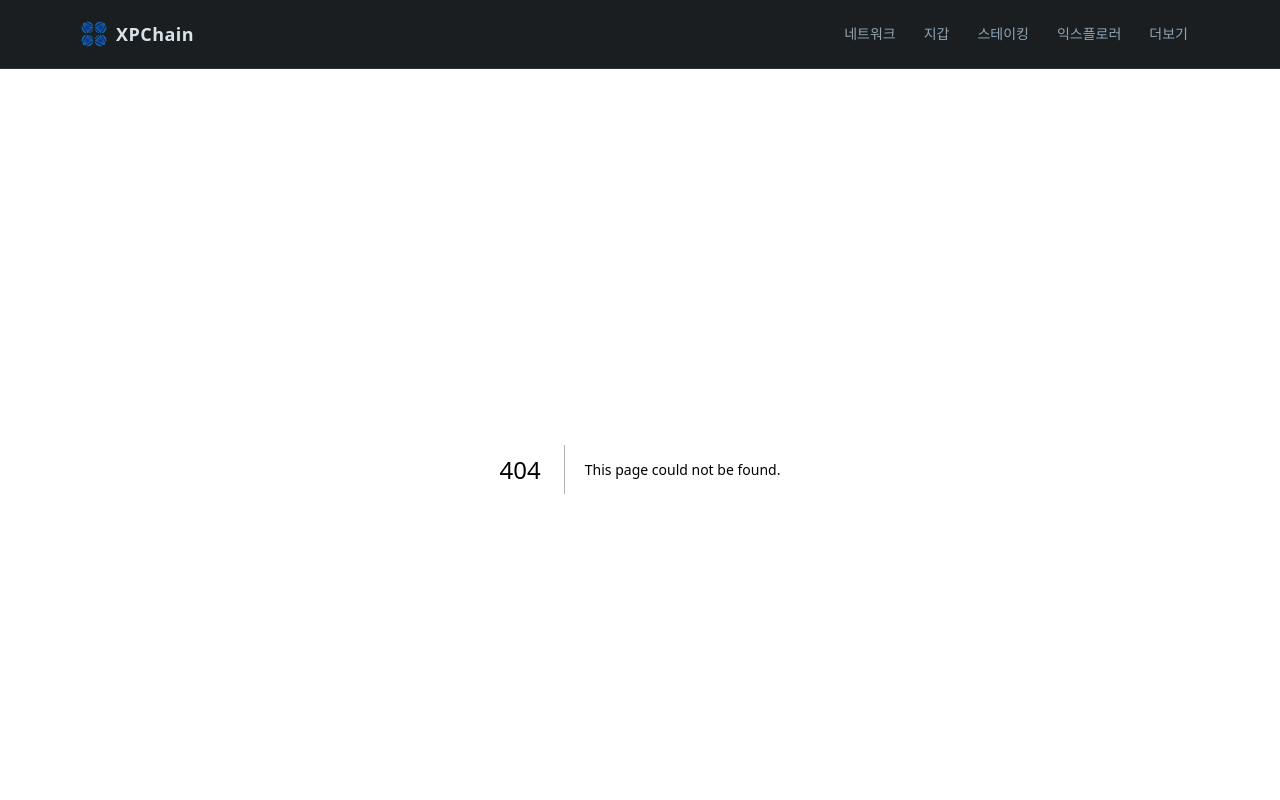
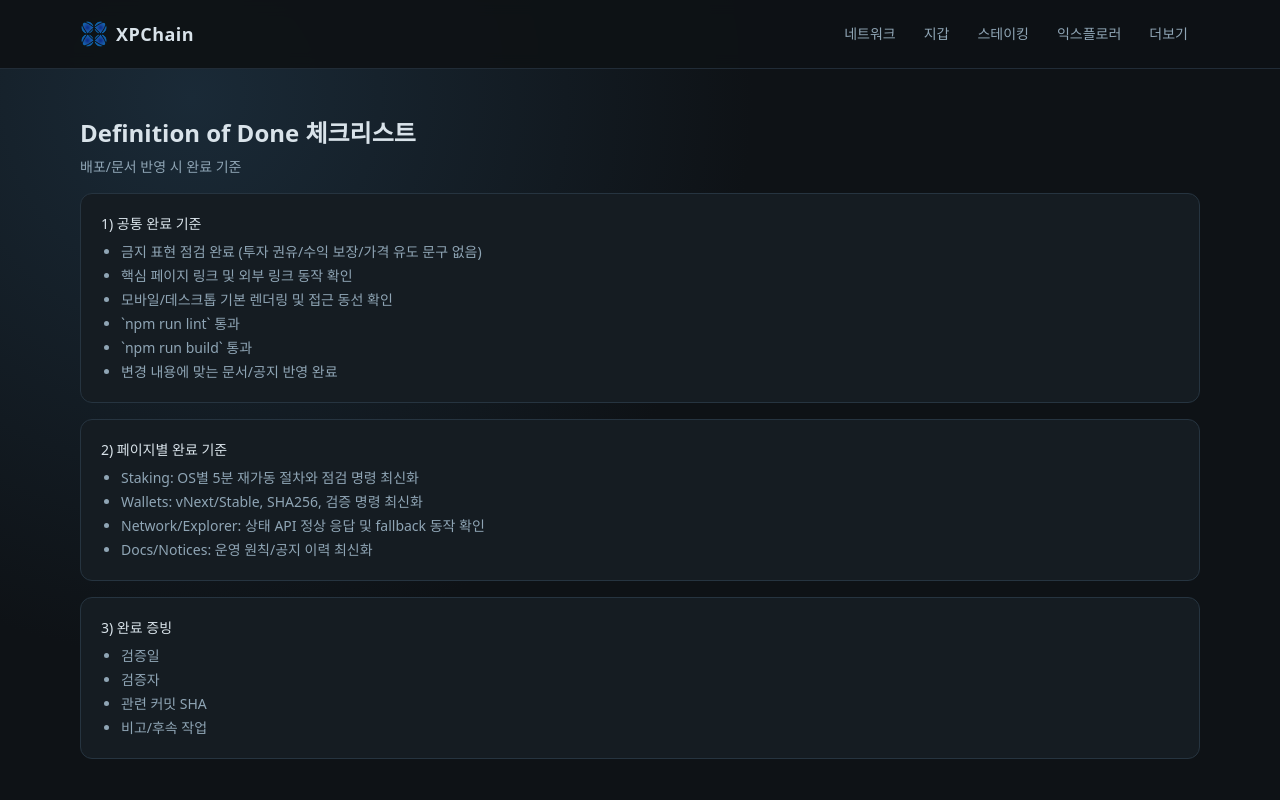
Before and after one commit to arnoldcho/xpchain-web, a Next.js app: page /docs/definition-of-done-checklist in a window 1280 px wide. Before the commit this address had no page. Shown: the top 800 px of the page. Built offline with nearby package versions, Linux system fonts and the light colour scheme.

Commit message:
docs: Definition of Done 체크리스트 추가 및 완료 반영

```diff
--- /dev/null
+++ b/app/docs/definition-of-done-checklist/page.tsx
@@ -0,0 +1,44 @@
+import { Section } from '@/components/Section';
+
+export default function DefinitionOfDoneChecklistPage() {
+  return (
+    <>
+      <h1 className="sr-only">Definition of Done 체크리스트</h1>
+      <Section title="Definition of Done 체크리스트" subtitle="배포/문서 반영 시 완료 기준">
+        <div className="space-y-4 text-sm text-mute">
+          <article className="panel p-5">
+            <p className="font-medium text-text">1) 공통 완료 기준</p>
+            <ul className="mt-2 list-disc space-y-1 pl-5">
+              <li>금지 표현 점검 완료 (투자 권유/수익 보장/가격 유도 문구 없음)</li>
+              <li>핵심 페이지 링크 및 외부 링크 동작 확인</li>
+              <li>모바일/데스크톱 기본 렌더링 및 접근 동선 확인</li>
+              <li>`npm run lint` 통과</li>
+              <li>`npm run build` 통과</li>
+              <li>변경 내용에 맞는 문서/공지 반영 완료</li>
+            </ul>
+          </article>
+
+          <article className="panel p-5">
+            <p className="font-medium text-text">2) 페이지별 완료 기준</p>
+            <ul className="mt-2 list-disc space-y-1 pl-5">
+              <li>Staking: OS별 5분 재가동 절차와 점검 명령 최신화</li>
+              <li>Wallets: vNext/Stable, SHA256, 검증 명령 최신화</li>
+              <li>Network/Explorer: 상태 API 정상 응답 및 fallback 동작 확인</li>
+              <li>Docs/Notices: 운영 원칙/공지 이력 최신화</li>
+            </ul>
+          </article>
+
+          <article className="panel p-5">
+            <p className="font-medium text-text">3) 완료 증빙</p>
+            <ul className="mt-2 list-disc space-y-1 pl-5">
+              <li>검증일</li>
+              <li>검증자</li>
+              <li>관련 커밋 SHA</li>
+              <li>비고/후속 작업</li>
+            </ul>
+          </article>
+        </div>
+      </Section>
+    </>
+  );
+}
--- a/app/docs/page.tsx
+++ b/app/docs/page.tsx
@@ -57,6 +57,9 @@ export default function DocsPage() {
             </a>
             <a href="/docs/wallet-release-checklist" className="text-accent">
               Wallet 업데이트 체크리스트
+            </a>
+            <a href="/docs/definition-of-done-checklist" className="text-accent">
+              Definition of Done 체크리스트
             </a>
             <a href="/notices" className="text-accent">
               공지/업데이트 보기
```
Also changed, not shown: 2 other files (tests, documents, lock files or other folders).
